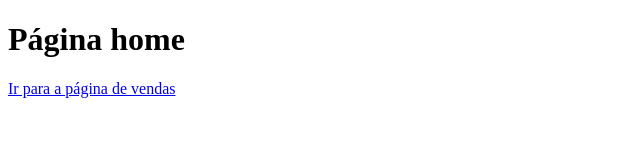
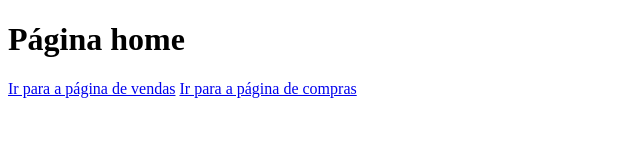
Before and after one commit to evertcesar/aulagithub, a plain HTML site: page index.html in a window 1280 px wide. Shown: the whole page, without its empty margins (0-640 px from the left). Drawn offline with Linux system fonts and the light colour scheme.

Commit message:
Atualizações no layout

```diff
--- a/index.html
+++ b/index.html
@@ -8,5 +8,6 @@
 <body>
     <h1>Página home</h1>
     <a href="vendas.html">Ir para a página de vendas</a>
+    <a href="compras.html">Ir para a página de compras</a>
 </body>
 </html>
```
Also changed, not shown: compras.html (+1 -0 lines).
